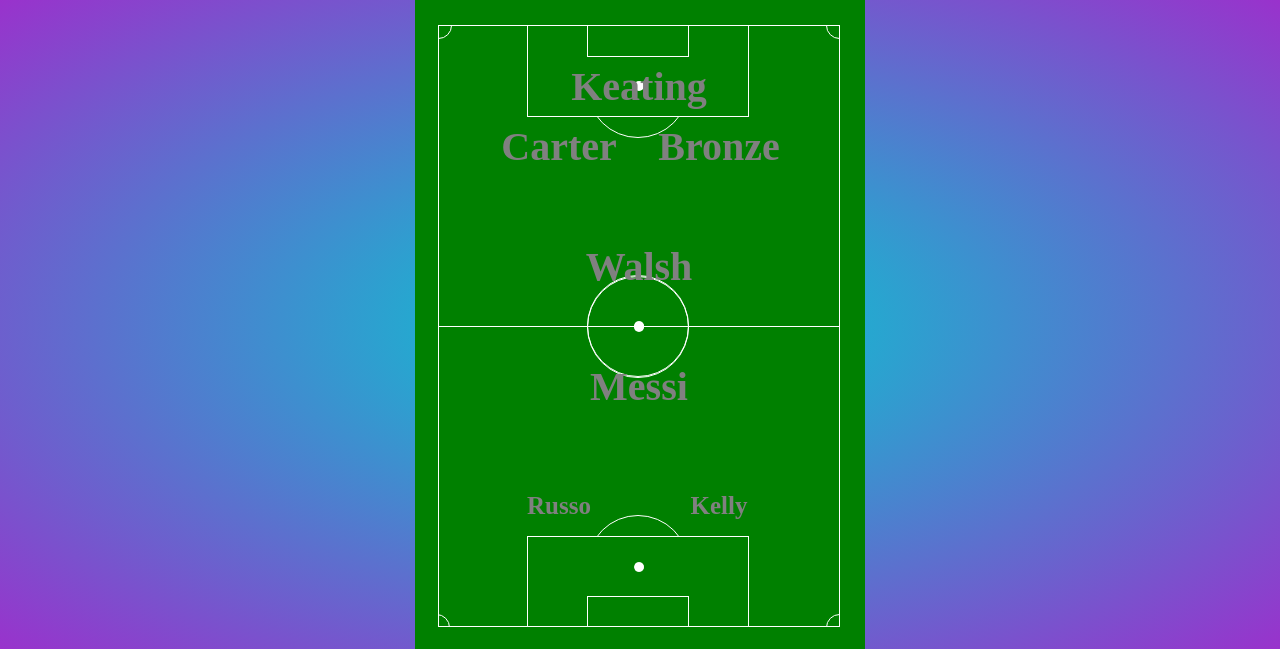
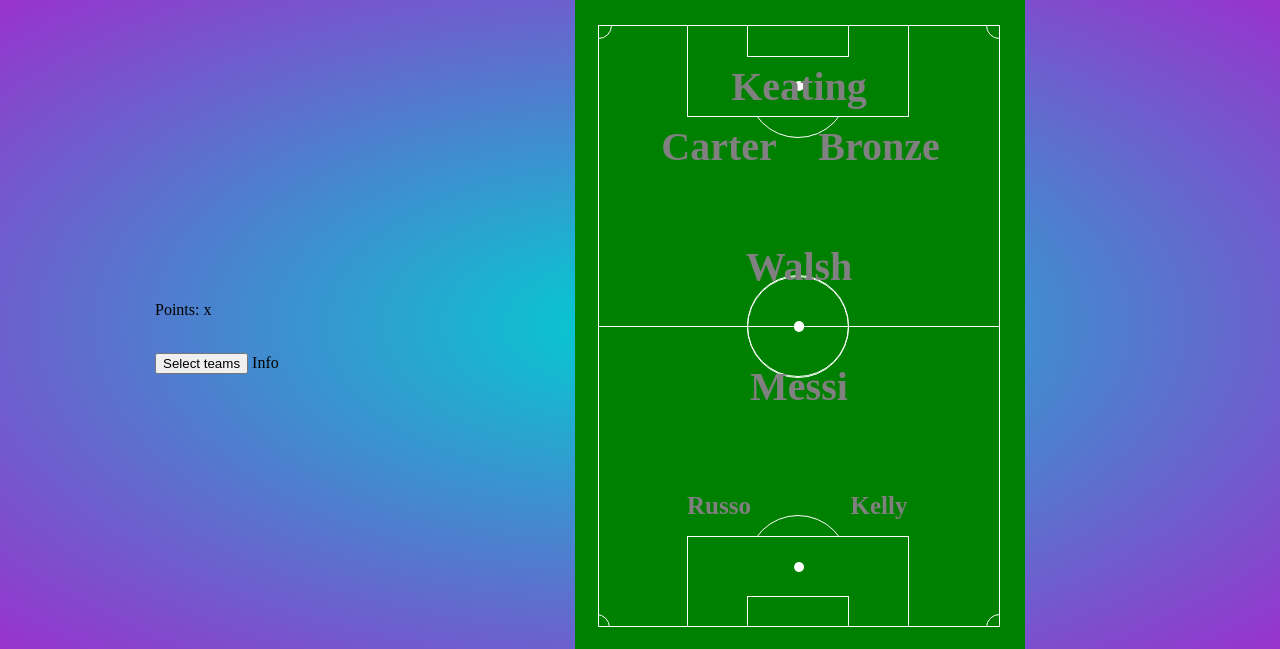
Before and after one commit to flonorth/FirstYearProject, a PHP site: page /footballStyles.html in a window 1280 px wide. Shown: the top 649 px of the page. Run offline with PHP 8.4, Linux system fonts and the light colour scheme.

Commit message:
Up to date

```diff
--- a/footballStyles.html
+++ b/footballStyles.html
@@ -14,11 +14,17 @@
         display: flex;
         align-items: center;
         justify-content: center;
-
         background: radial-gradient(darkturquoise,darkorchid);
         --line: 0.3em solid white;
     }
+    .info{
+        position:left;
+        width: 20em;
+        height: 5em;
+        font-size:1em;
 
+
+    }
     .container {
         width: 120em;
         height: 80em;
@@ -246,6 +252,16 @@
 </style>
 
 <body>
+    <div class="info">
+        <p style="text-align: top;">
+            Points: x
+        </p>
+
+        <br>
+        <button>Select teams</button>
+        Info
+    </div>
+
     <div class="container">
         <div class="field">
             <div class="left">
--- a/main.html
+++ b/main.html
@@ -5,9 +5,9 @@
         Main
     </title>
 
-    <frameset cols="25%,75%">
+    <frameset cols="15%,85%">
         <frame name="left" src="menu.html" />
-        <frame name="center" src="mainpage.html" />
+        <frame name="center" src="footballStyles.html" />
         <noframes>
             <body>
                 Your browser no good
```
Also changed, not shown: menu.html (+4 -4 lines), menuStyles.css (+7 -0 lines).
